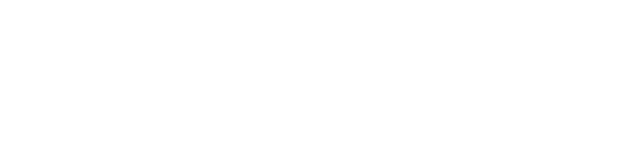
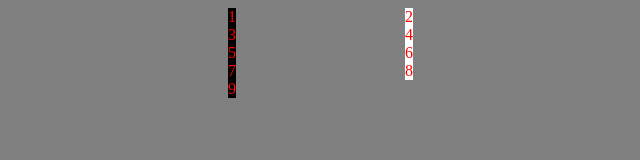
Before and after one commit to ajoKinali03/latihan-css-grid, a plain HTML site: page index.html in a window 1280 px wide. Shown: the whole page, without its empty margins (54-694 px from the left). Drawn offline with Linux system fonts and the light colour scheme.

Commit message:
test awal

```diff
--- a/index.html
+++ b/index.html
@@ -4,11 +4,22 @@
 <head>
   <meta charset="UTF-8">
   <meta name="viewport" content="width=device-width, initial-scale=1">
-  <title></title>
+  <link rel="stylesheet" href="style.css">
+  <title>latihan css grid</title>
 </head>
 
 <body>
-
+  <div class="container">
+    <div class="item">1</div>
+    <div class="item">2</div>
+    <div class="item">3</div>
+    <div class="item">4</div>
+    <div class="item">5</div>
+    <div class="item">6</div>
+    <div class="item">7</div>
+    <div class="item">8</div>
+    <div class="item">9</div>
+  </div>
 </body>
 
 </html>
--- a/style.css
+++ b/style.css
@@ -0,0 +1,24 @@
+body{
+  background-color: grey;
+  color: red;
+}
+
+.container{
+  margin-top: 50px;
+  margin: auto;
+  width: 70%;
+  display: grid;
+  grid-template-columns: 20% 20%;
+}
+
+.item{
+  margin: auto;
+  background-color: black;
+  display: flex;
+  justify-content: center;
+  align-items: center;
+}
+
+.item:nth-child(even){
+  background-color: white;
+}
```
